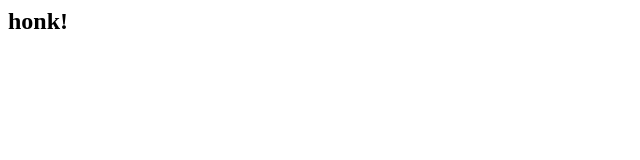
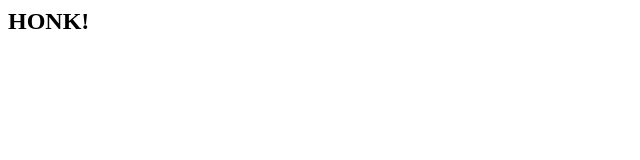
Before and after one commit to s57yao/s57yao.github.io, a plain HTML site: page index.html in a window 1280 px wide. Shown: the full height of the page, 0-640 px from the left. Drawn offline with Linux system fonts and the light colour scheme.

Commit message:
capitalise

```diff
--- a/index.html
+++ b/index.html
@@ -3,6 +3,6 @@
         ys_at_loo
     </title>
     <body>
-        <h2>honk!</h2>
+        <h2>HONK!</h2>
     </body>
 </html>
```
